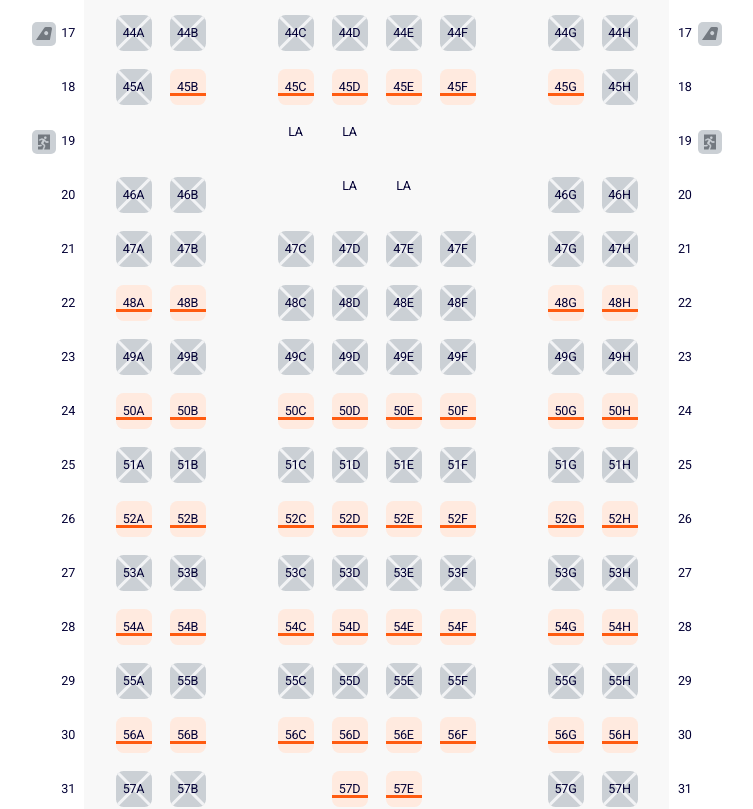
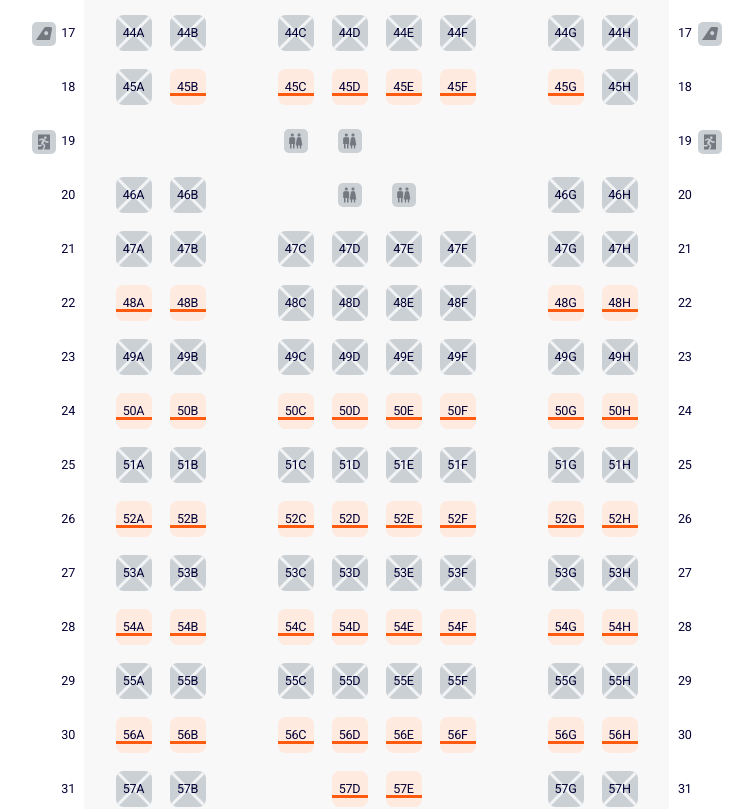
Before and after one commit to FRONTENDSCHOOLPLUS2/trifly, a Next.js app: page /order/seat-map in a window 1280 px wide. Shown: the part 1040-1849 px from the top of the page, without its empty margins (115-868 px from the left). Built offline with nearby package versions, Linux system fonts and the light colour scheme; no server answers; what recoil-persist would draw is missing.

Commit message:
🚧 cont: 부가시설 코드 작업 완료, 좌석 종류 진행중

```diff
--- a/src/app/(primary)/order/seat-map/page.tsx
+++ b/src/app/(primary)/order/seat-map/page.tsx
@@ -91,7 +91,11 @@ const Page = () => {
                         </button>
                       )}
 
-                      {cell && cell.code && <button>{cell.code}</button>}
+                      {cell && cell.code && (
+                        <button
+                          className={` facility ${cell.code == "LA" ? "toilet" : null} ${cell.code == "G" ? "galley" : null} `}
+                        />
+                      )}
                     </td>
                   );
                 })}
```
